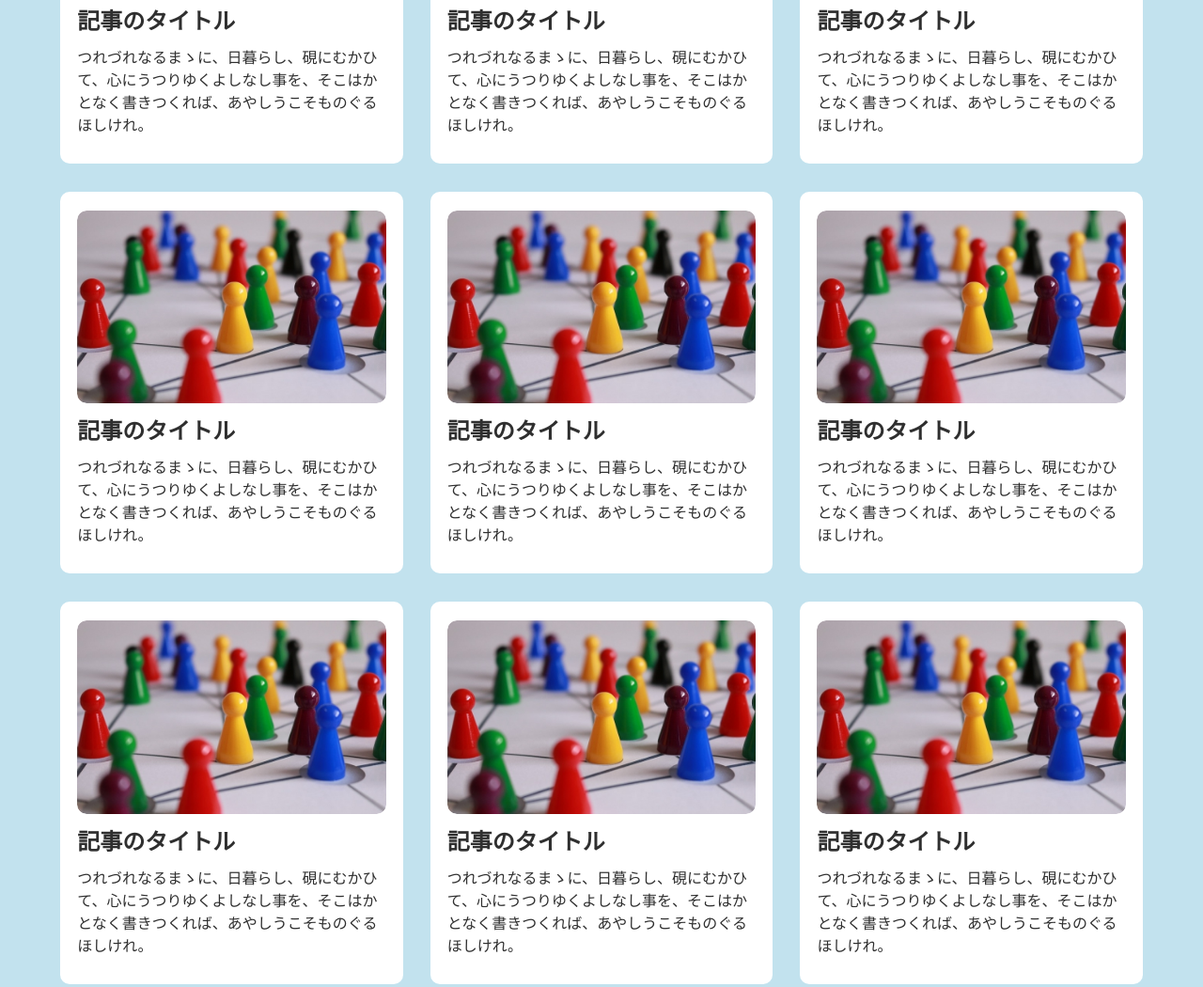
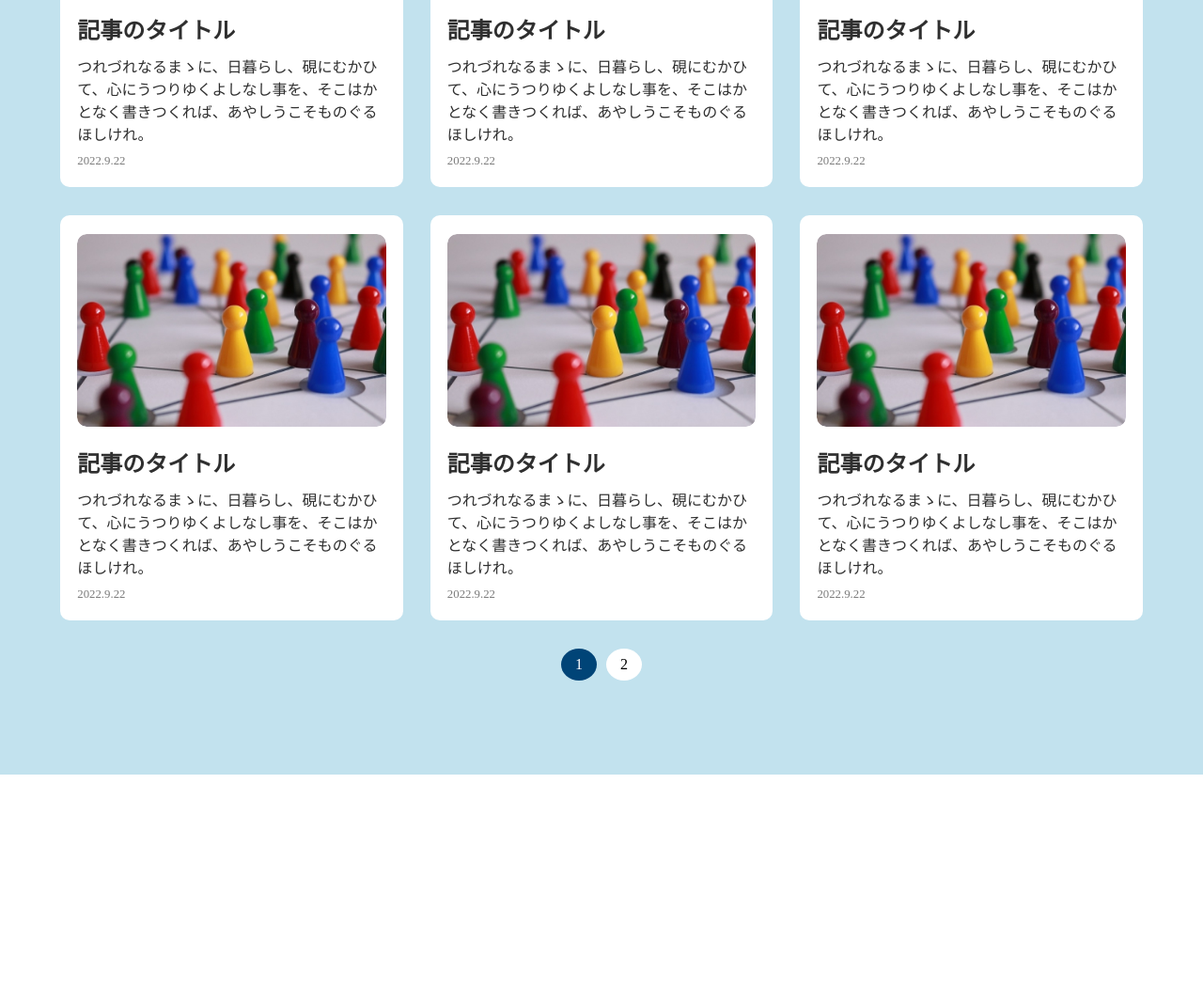
Before and after one commit to y-n-h-y/page-nav, a website: page dist/index.html in a window 1280 px wide. Shown: the part 346-1396 px from the top of the page at 94% size. After the commit the page ends 1170 px from the top, so only its background shows below. Drawn offline with Linux system fonts and the light colour scheme.

Commit message:
[modify] ページャー機能追加

```diff
--- a/dist/css/style.css
+++ b/dist/css/style.css
@@ -31,6 +31,8 @@ main .articleWrap ul {
   justify-content: space-between;
 }
 main .articleWrap ul li {
+  display: flex;
+  align-items: stretch;
   width: 31.6666666667%;
   margin-bottom: 30px;
 }
@@ -60,15 +62,30 @@ main .articleWrap ul li .articleText h2 {
   margin: 10px 0;
 }
 main .articleWrap ul li .articleText p {
-  padding-bottom: 30px;
+  padding-bottom: 10px;
+}
+main .articleWrap ul li .articleText .date {
+  padding-bottom: 20px;
+  font-size: 0.8rem;
+  color: #7b7b7b;
 }
 main .articleWrap ul li .articleList {
+  display: flex;
+  align-items: center;
+  flex-direction: column;
   padding-top: 20px;
   background-color: #fff;
   border-radius: 10px;
 }
 main .articleWrap ul li .articleList:hover .articleImg img {
   transform: scale(1.1);
+}
+main .articleWrap ul li a {
+  display: flex;
+  align-items: stretch;
+}
+main .articleWrap .hide {
+  display: none;
 }
 main .pageNavWrap {
   display: flex;
--- a/dist/index.html
+++ b/dist/index.html
@@ -28,6 +28,7 @@
                                         <h2>記事のタイトル</h2>
                                         <p>つれづれなるまゝに、日暮らし、硯にむかひて、心にうつりゆくよしなし事を、そこはかとなく書きつくれば、あやしうこそものぐるほしけれ。
                                         </p>
+                                        <p class="date">2022.9.22</p>
                                     </div>
                                 </div>
                             </a>
@@ -42,6 +43,7 @@
                                         <h2>記事のタイトル</h2>
                                         <p>つれづれなるまゝに、日暮らし、硯にむかひて、心にうつりゆくよしなし事を、そこはかとなく書きつくれば、あやしうこそものぐるほしけれ。
                                         </p>
+                                        <p class="date">2022.9.22</p>
                                     </div>
                                 </div>
                             </a>
@@ -56,6 +58,7 @@
                                         <h2>記事のタイトル</h2>
                                         <p>つれづれなるまゝに、日暮らし、硯にむかひて、心にうつりゆくよしなし事を、そこはかとなく書きつくれば、あやしうこそものぐるほしけれ。
                                         </p>
+                                        <p class="date">2022.9.22</p>
                                     </div>
                                 </div>
                             </a>
@@ -70,6 +73,7 @@
                                         <h2>記事のタイトル</h2>
                                         <p>つれづれなるまゝに、日暮らし、硯にむかひて、心にうつりゆくよしなし事を、そこはかとなく書きつくれば、あやしうこそものぐるほしけれ。
                                         </p>
+                                        <p class="date">2022.9.22</p>
                                     </div>
                                 </div>
                             </a>
@@ -84,6 +88,7 @@
                                         <h2>記事のタイトル</h2>
                                         <p>つれづれなるまゝに、日暮らし、硯にむかひて、心にうつりゆくよしなし事を、そこはかとなく書きつくれば、あやしうこそものぐるほしけれ。
                                         </p>
+                                        <p class="date">2022.9.22</p>
                                     </div>
                                 </div>
                             </a>
@@ -98,6 +103,7 @@
                                         <h2>記事のタイトル</h2>
                                         <p>つれづれなるまゝに、日暮らし、硯にむかひて、心にうつりゆくよしなし事を、そこはかとなく書きつくれば、あやしうこそものぐるほしけれ。
                                         </p>
+                                        <p class="date">2022.9.22</p>
                                     </div>
                                 </div>
                             </a>
@@ -112,6 +118,7 @@
                                         <h2>記事のタイトル</h2>
                                         <p>つれづれなるまゝに、日暮らし、硯にむかひて、心にうつりゆくよしなし事を、そこはかとなく書きつくれば、あやしうこそものぐるほしけれ。
                                         </p>
+                                        <p class="date">2022.9.22</p>
                                     </div>
                                 </div>
                             </a>
@@ -126,6 +133,7 @@
                                         <h2>記事のタイトル</h2>
                                         <p>つれづれなるまゝに、日暮らし、硯にむかひて、心にうつりゆくよしなし事を、そこはかとなく書きつくれば、あやしうこそものぐるほしけれ。
                                         </p>
+                                        <p class="date">2022.9.22</p>
                                     </div>
                                 </div>
                             </a>
@@ -140,6 +148,7 @@
                                         <h2>記事のタイトル</h2>
                                         <p>つれづれなるまゝに、日暮らし、硯にむかひて、心にうつりゆくよしなし事を、そこはかとなく書きつくれば、あやしうこそものぐるほしけれ。
                                         </p>
+                                        <p class="date">2022.9.22</p>
                                     </div>
                                 </div>
                             </a>
--- a/dist/js/index.js
+++ b/dist/js/index.js
@@ -2,27 +2,71 @@ const sectionBlock = document.querySelector('.sectionBlock');
 const articleWrap = document.querySelector('.articleWrap');
 const items = Array.from(document.querySelectorAll('.pageItem'));
 const itemParent = document.querySelector('.itemParent');
-
+const originUrl = location.origin;
+const urlPath = location.pathname;
 const pageNavWrap = document.createElement('ul');
 pageNavWrap.classList.add('pageNavWrap');
 sectionBlock.insertBefore(pageNavWrap, articleWrap.nextSibling);
 
-//アイテムを6個ずつに分割する
-const articleSplit = (num, arr) => {
+for (const item of items) {//アイテムすべてにhideクラスをつける
+    item.classList.add('hide');
+};
+
+//6項目ずつ表示する関数
+const articleSplit = (num, arr) => {//アイテムを6個ずつに分割する
     const arrWrap = [];
     const index = 0;
+    const hash = location.hash;
+    const pageNum = hash.slice(1) - 1;//ページネーション番号取得
     while (index < arr.length) {
         arrWrap.push(arr.splice(index, index + num));
     }
-    console.log(arrWrap);
-    arrWrap.forEach((elm, i) => {
+
+    arrWrap.forEach((elm, i) => {//ページ数分のページネーションを作成
         let list = document.createElement('li');
         list.dataset.pagenumber = i + 1;
         list.textContent = `${i + 1}`;
         pageNavWrap.append(list);
     });
+    pageNavFlg = true;
+
+    const pageNavList = pageNavWrap.querySelectorAll('li');
+    if (hash === '') {
+        const arr01 = arrWrap[0];
+        for (const viewItem of arr01) {
+            viewItem.classList.remove('hide');
+        }
+        pageNavList[0].classList.add('active');
+    } else {
+        const viewItems = arrWrap[pageNum];
+        for (const viewItem of viewItems) {
+            viewItem.classList.remove('hide');
+        }
+        pageNavList[pageNum].classList.add('active');
+    }
+
 };
+
+
+const pageNavEvent = (num) => {
+    if (num == 1) {
+        location.href = originUrl;
+    } else {
+        location.hash = num;
+        location.reload();
+    }
+}
+
 
 window.addEventListener('load', () => {
     articleSplit(6, items);
+
+    const pageNavs = pageNavWrap.querySelectorAll('li');
+    for (const pageNav of pageNavs) {
+        pageNav.addEventListener('click', (e) => {
+            const target = e.target;
+            const targetNum = target.dataset.pagenumber;
+            pageNavEvent(targetNum);
+        });
+    }
 });
```
